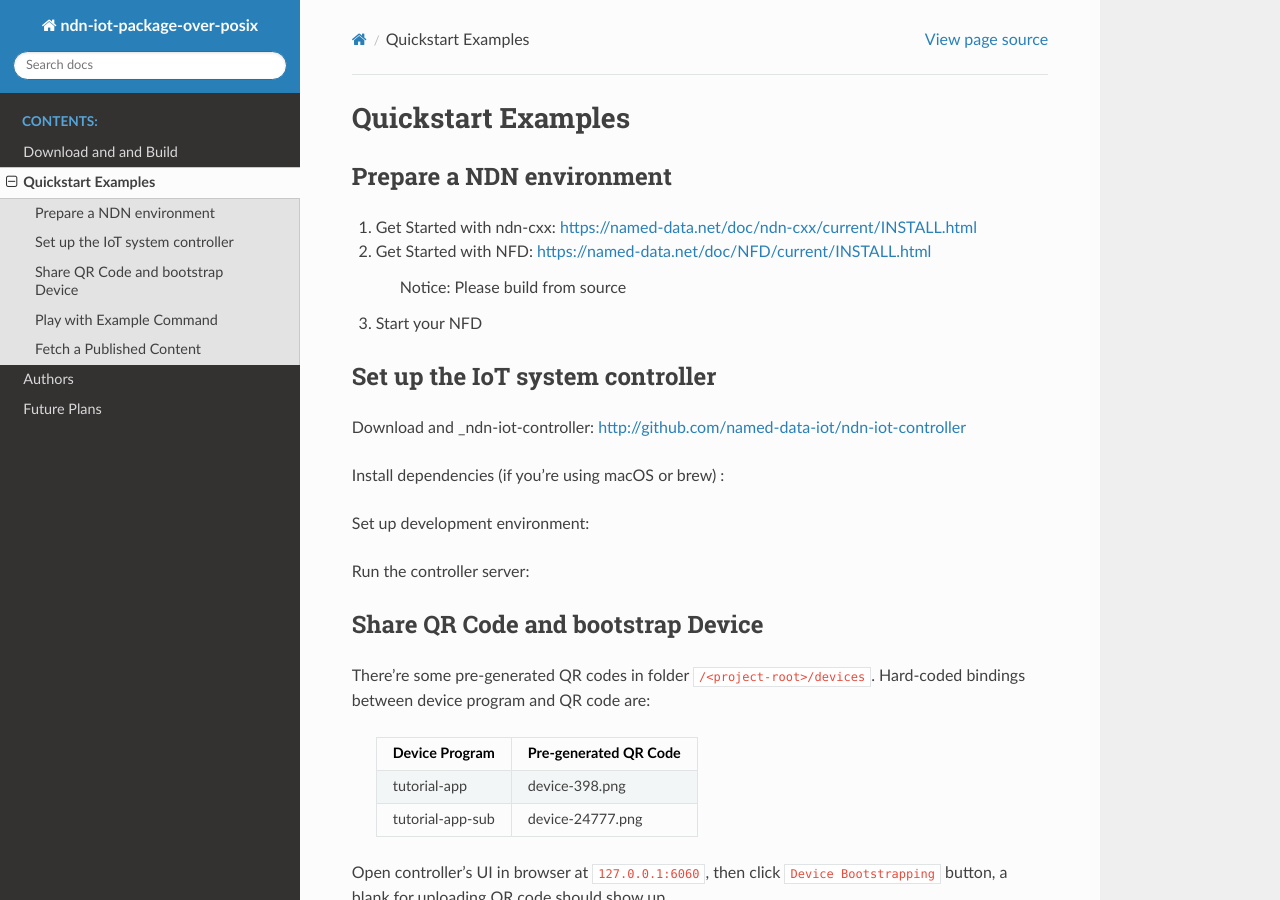
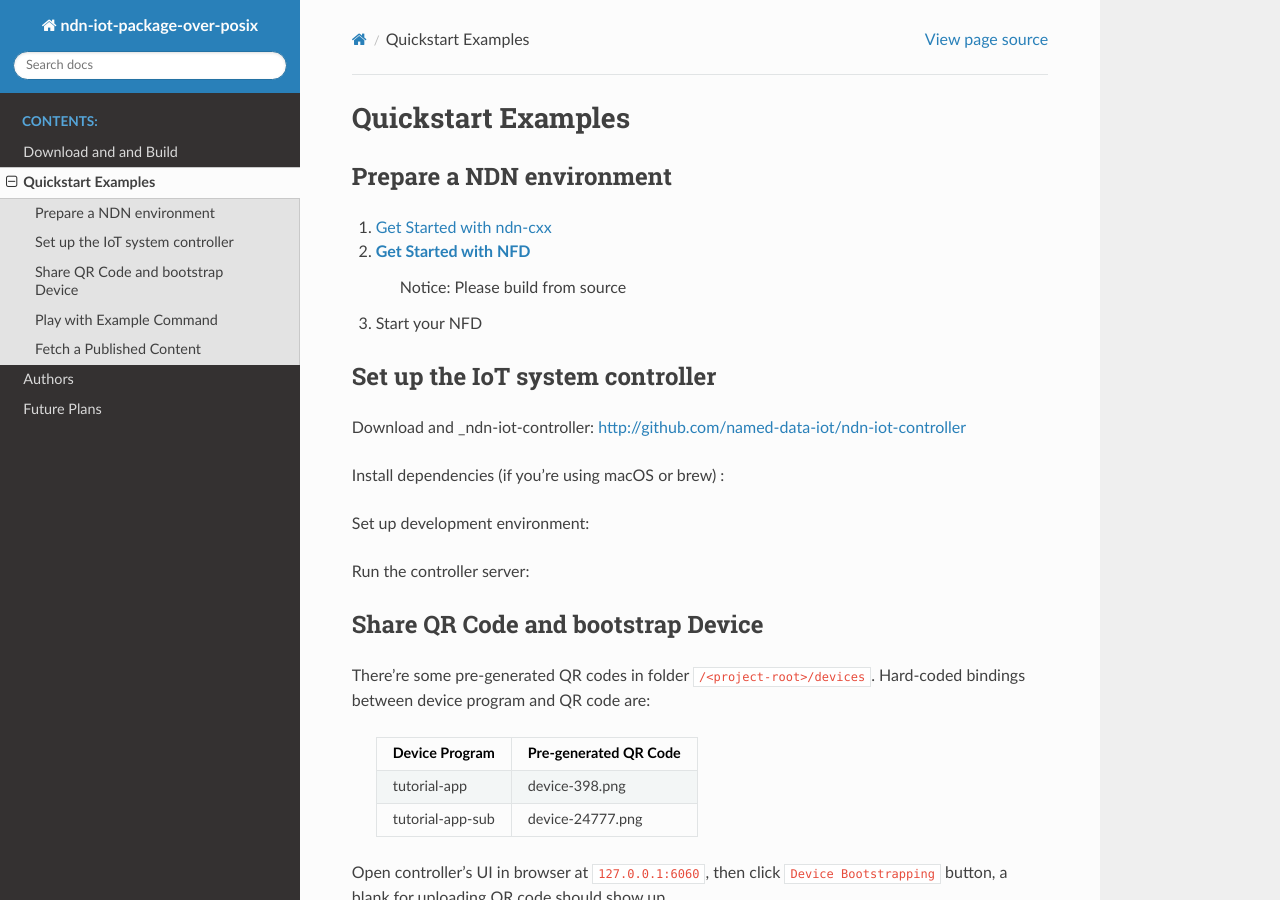
Before and after one commit to named-data-iot/ndn-iot-package-over-posix, a Sphinx documentation site: the page built from docs/src/examples.rst, in a window 1280 px wide and 900 px high. Built offline with Sphinx 7.4.7 and the Read the Docs theme 2.0.0, drawn with Linux system fonts in a browser that asks for light colours; some of the changed lines change nothing that is shown.

Commit message:
url adjustment

```diff
--- a/docs/src/examples.rst
+++ b/docs/src/examples.rst
@@ -4,9 +4,8 @@ Quickstart Examples
 Prepare a NDN environment
 --------------
 
-#. _`Get Started with ndn-cxx`: https://named-data.net/doc/ndn-cxx/current/INSTALL.html
-#. _`Get Started with NFD`: https://named-data.net/doc/NFD/current/INSTALL.html
-
+#. `Get Started with ndn-cxx`_
+#. `Get Started with NFD`_
     Notice: Please build from source
 
 #. Start your NFD
@@ -14,6 +13,9 @@ Prepare a NDN environment
     .. code-block:: bash
         $ nfd-start
 
+
+.. _`Get Started with ndn-cxx`: https://named-data.net/doc/ndn-cxx/current/INSTALL.html
+.. _`Get Started with NFD`: https://named-data.net/doc/NFD/current/INSTALL.html
 
 Set up the IoT system controller
 --------------
```
